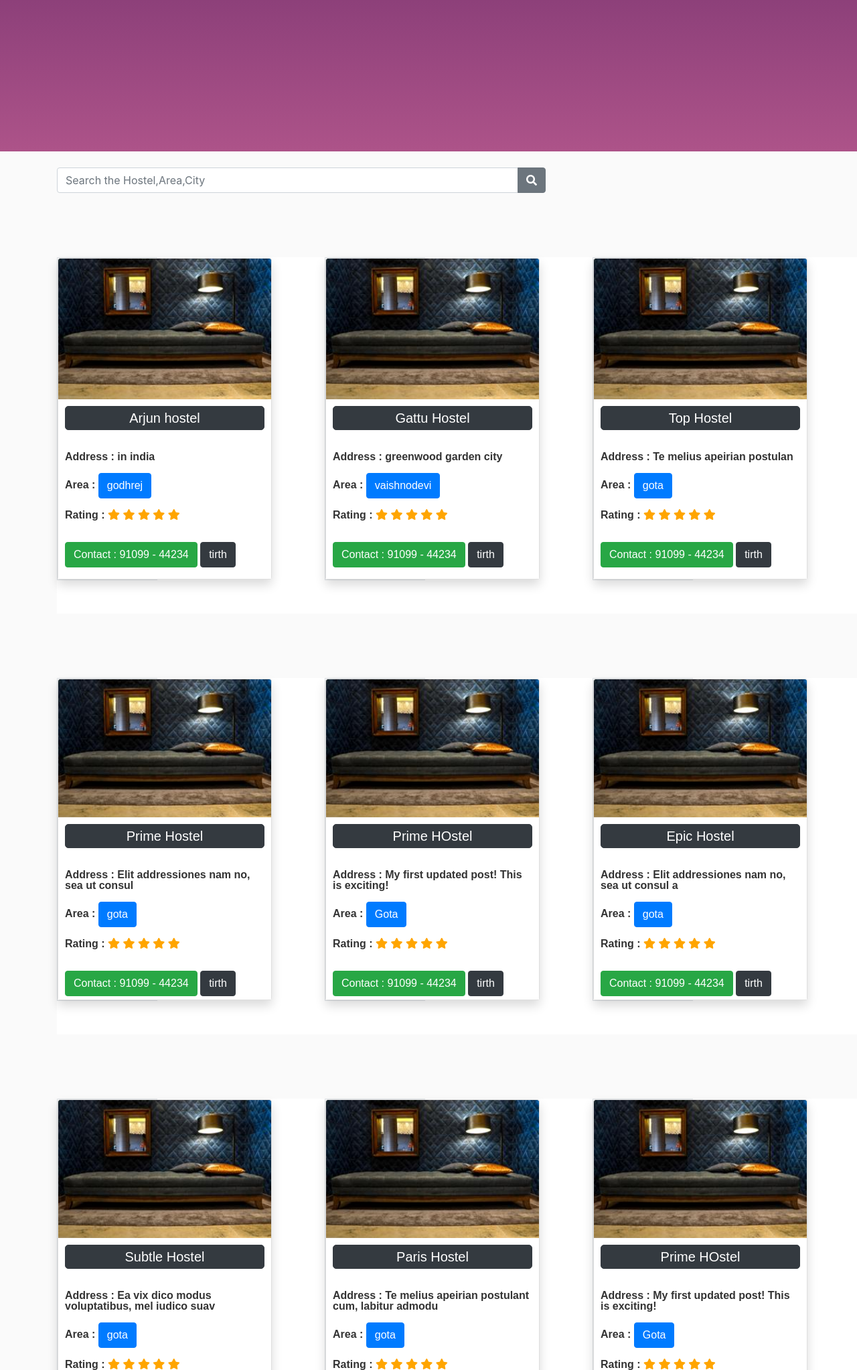
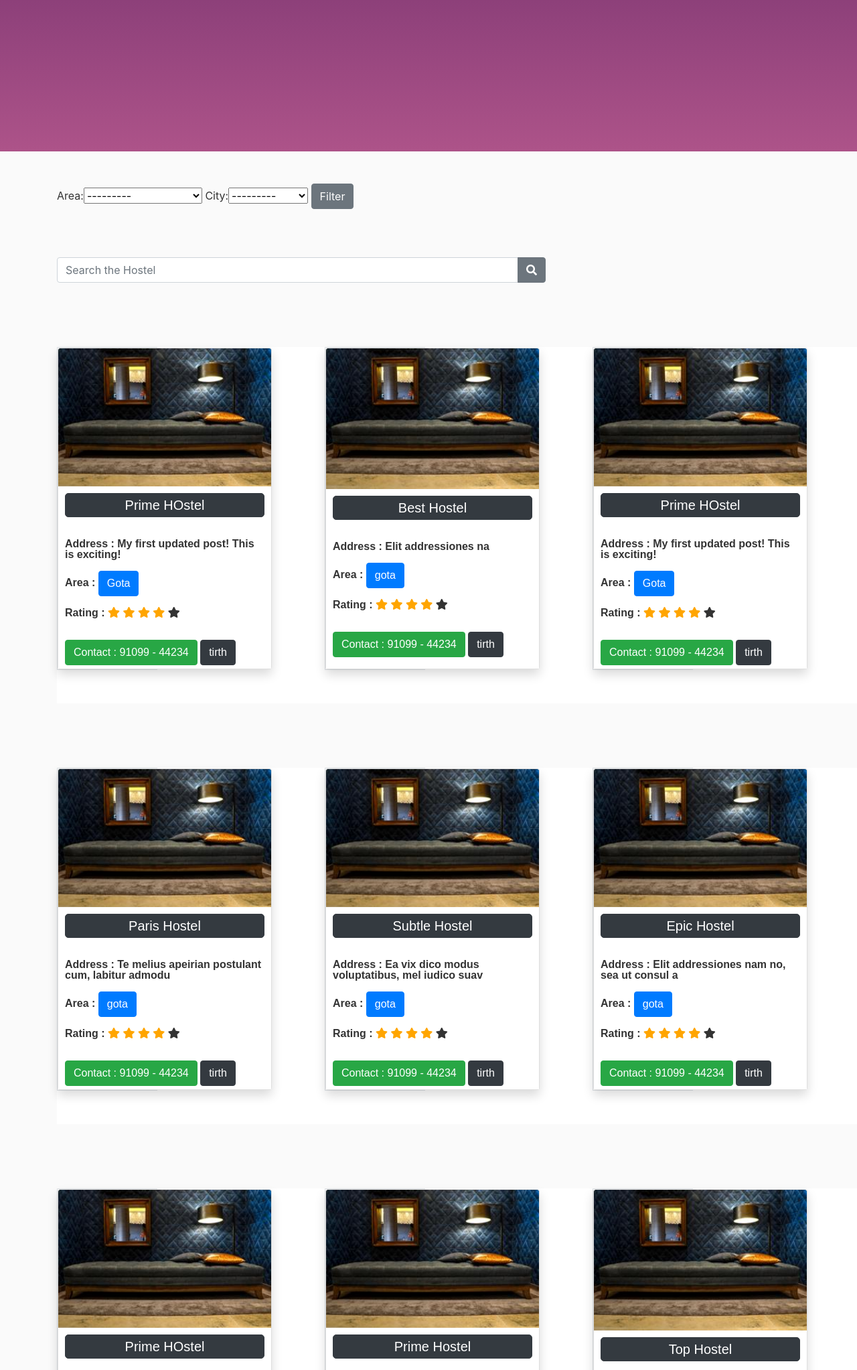
Before and after one commit to tirth-hihoriya/homtel, a Django app: page / in a window 1280 px wide. Shown: the part 614-2659 px from the top of the page at 67% size. Run offline with Django 3.2, Linux system fonts and the light colour scheme; data comes from the database, SQL or seed files in the repository; both versions use the stored data as it was after the commit; some libraries are stand-ins or nearby versions; some web fonts are replaced.

Commit message:
filter, search added

```diff
--- /dev/null
+++ b/blog/filters.py
@@ -0,0 +1,7 @@
+import django_filters
+from .models import *
+
+class PostFilter(django_filters.FilterSet):
+    class Meta:
+        model = Post
+        fields = ['area','city']
--- a/blog/templates/blog/base.html
+++ b/blog/templates/blog/base.html
@@ -201,13 +201,14 @@
 
 
       <footer>
+        <br><br>
         <div class="container-fluid p-0">
           <div class="row text-left">
             <div class="col-md-5 col-sm-5">
               <h4 class="text-light">About us</h4>
-              <p class="text-muted">Lorem ipsum dolor sit amet, consectetur adipisicing elit. Earum maxime ea similique illum corrupti</p>
+              <p class="text-muted">Hostel information Portal</p>
               <p class="pt-4 text-muted">Copyright ©2020 All rights reserved <br>
-                <span> |  This is developed by Tirth Hihoriya and Sunidhi Tandel  |</span>
+                <span> |  This is developed by Tirth Hihoriya, Tirth Patel, and Sunidhi Tandel  |</span>
               </p>
             </div>
             <div class="col-md-5 col-sm-12">
--- a/blog/templates/blog/home.html
+++ b/blog/templates/blog/home.html
@@ -224,20 +224,30 @@
             {% endif %}
 
 
+            <br>
+
+              <form action="" method="GET">
+
+
+                {{myFilter.form}}
+                <input type="submit" class="btn btn-secondary"  value="Filter" >
+              </form>
 
 
 
+          <br><br><br>
 
 
-
+              <form action="" method="GET">
             <div class="input-group">
-              <input type="text" class="form-control" placeholder="Search the Hostel,Area,City">
+              <input type="text" class="form-control" name='q' placeholder="Search the Hostel">
               <div class="input-group-append">
-                <button class="btn btn-secondary" type="button">
+                <button class="btn btn-secondary" type="submit">
                   <i class="fa fa-search"></i>
                 </button>
               </div>
             </div>
+          </form>
 
 
 
@@ -264,11 +274,12 @@
                               Area :
                               <a href="#" class="btn btn-primary area">{{ post.area }}</a></p>
                               <p>Rating :
-                              {% with ''|center:5 as range %}
+                              {% with ''|center:4 as range %}
                               {% for _ in range %}
                                 <span class="fa fa-star checked"></span>
                               {% endfor %}
                               {% endwith %}
+                              <span class="fa fa-star "></span>
                             </p>
 
 
@@ -281,6 +292,7 @@
                   </div>
                 </div>
               </div>
+
 
 
 
@@ -336,13 +348,14 @@
         </div>
       </main>
 
+      <br><br><br><br>
 
       <footer>
         <div class="container-fluid p-0">
           <div class="row text-left">
             <div class="col-md-5 col-sm-5">
               <h4 class="text-light">About us</h4>
-              <p class="text-muted">Lorem ipsum dolor sit amet, consectetur adipisicing elit. Earum maxime ea similique illum corrupti</p>
+              <p class="text-muted">Hostel information Portal </p>
               <p class="pt-4 text-muted">Copyright ©2020 All rights reserved <br>
                 <span> |  This is developed by Tirth Hihoriya, Tirth Patel, and Sunidhi Tandel  |</span>
               </p>
--- a/blog/templates/blog/user_posts.html
+++ b/blog/templates/blog/user_posts.html
@@ -41,11 +41,12 @@
                                     Area :
                                     <a href="#" class="btn btn-primary area">{{ post.area }}</a></p>
                                     <p>Rating :
-                                    {% with ''|center:5 as range %}
+                                    {% with ''|center:4 as range %}
                                     {% for _ in range %}
                                       <span class="fa fa-star checked"></span>
                                     {% endfor %}
                                     {% endwith %}
+                                    <span class="fa fa-star checked"></span>
                                   </p>
 
 
--- a/blog/urls.py
+++ b/blog/urls.py
@@ -10,7 +10,7 @@
 from . import views
 
 urlpatterns = [
-    path("", PostListView.as_view(), name="blog-home"),
+    path("", views.home, name="blog-home"),
     path("user/<str:username>", UserPostListView.as_view(), name="user-posts"),
     path("post/<int:pk>", PostDetailView.as_view(), name="post-detail"),
     path("post/new", PostCreateView.as_view(), name="post-create"),
--- a/blog/views.py
+++ b/blog/views.py
@@ -9,32 +9,49 @@
     DeleteView,
 )
 from .models import Post
+from .filters import PostFilter
 
 # from django.http import HttpResponse
 # def about(request):
 #     return HttpResponse("<h1>Tirth's Blog About</h1>")
 
 # posts = [
-#     {
-#         'author': 'Tirth',
-#         'hostel_name' : 'Blog Post 1',
-#         'content' : 'First post content',
-#         'date_posted': 'March 21, 2020'
+# {
+#         "hostel_name": "Prime HOstel",
+#         "address": "My first updated post!\r\n\r\nThis is exciting!",
+#         "author_id": 1,"area":"Gota","city":"Ahmedabad","rating":"2","breakfast":"True","lunch":"False","dinner":"True","transportation":"True","cctv":"False","fridge":"False","washing_machine":"True","geyser":"True","ac":"True"
 #     },
 #     {
-#         'author': 'Rohit',
-#         'hostel_name' : 'Blog Post 2',
-#         'content' : 'Second post content',
-#         'date_posted': 'March 23, 2099'
+#         "hostel_name": "Ravi Hostel",
+#         "address": "This is a post from a different user...",
+#         "author_id": 2,"area":"Gota","city":"Ahmedabad","rating":"2","breakfast":"True","lunch":"False","dinner":"True","transportation":"True","cctv":"False","fridge":"False","washing_machine":"True","geyser":"True","ac":"True"
+#     },
+#     {
+#         "hostel_name": "Top 5 ",
+#         "address": "Te melius apeirian postulant cum, labitur admodu",
+#         "author_id": 1,"area":"Gota","city":"Ahmedabad","rating":"2","breakfast":"True","lunch":"False","dinner":"True","transportation":"True","cctv":"False","fridge":"False","washing_machine":"True","geyser":"True","ac":"True"
 #     }
 # ]
 
 
-# Create your views here.
 def home(request):
+    posts_list = Post.objects.all()
+    query = request.GET.get('q')
+    # area = request.GET.get('a')
+    # city = request.GET.get('c')
+    if query:
+        posts_list = Post.objects.filter(hostel_name__icontains=query).order_by("date_posted")
+    # if area:
+    #     posts_list = posts_list.filter(area__icontains=area).order_by("date_posted")
+    # if city:
+    #     posts_list = posts_list.filter(city__icontains=city).order_by("date_posted")
+
+    myFilter = PostFilter(request.GET, queryset=posts_list)
+    posts_list = myFilter.qs
     context = {
-        "posts": Post.objects.first(),
-        # "posts": Post.objects.all().filter(hostel_name__icontains="Ravi"),
+        "posts": posts_list,
+        'myFilter':myFilter,
+
     }
     return render(request, "blog/home.html", context)
 
--- a/django_project/settings.py
+++ b/django_project/settings.py
@@ -37,6 +37,7 @@
     "users.apps.UsersConfig",  # added in v6
     "blog.apps.BlogConfig",  # added
     "crispy_forms",  # added
+    "django_filters",
     "django.contrib.admin",
     "django.contrib.auth",
     "django.contrib.contenttypes",
```
Also changed, not shown: requirements.txt (+9 -1 lines), db.sqlite3.
